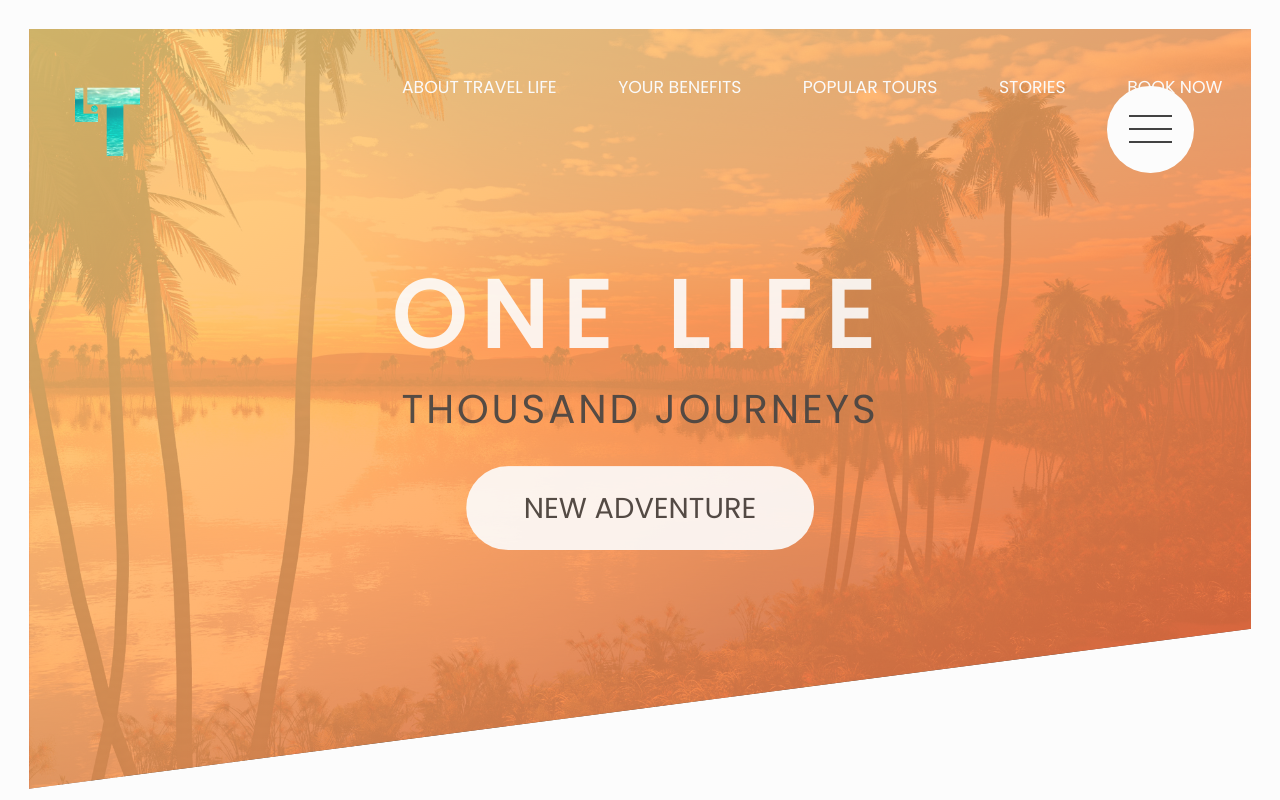
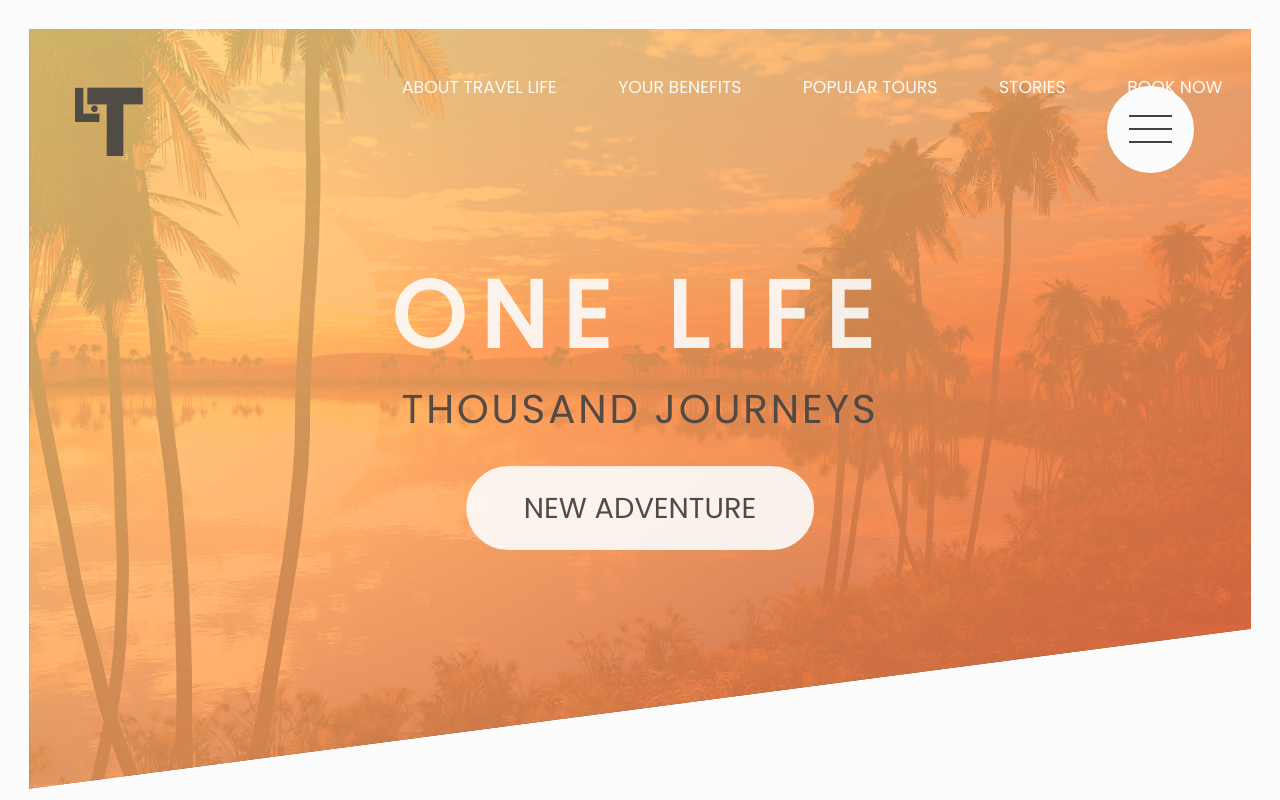
Before and after one commit to C0DERAI/Demo-1-travelife, a website: page index.html in a window 1280 px wide. Shown: the top 800 px of the page. Drawn offline with Linux system fonts and the light colour scheme.

Commit message:
#adding main binding style #initiating gitignore

```diff
--- a/styles/main.css
+++ b/styles/main.css
@@ -1238,13 +1238,7 @@ a.discover__btn:hover {
 }
 
 .header__logo-box h2 {
-  background: url(./../img/water_texture.jfif);
-  background-clip: text;
-  -webkit-background-clip: text;
-  background-size: cover;
-  color: transparent;
-  -webkit-filter: contrast(1.5);
-          filter: contrast(1.5);
+  color: #424242;
   position: absolute;
 }
 
```
Also changed, not shown: 2 other files.
